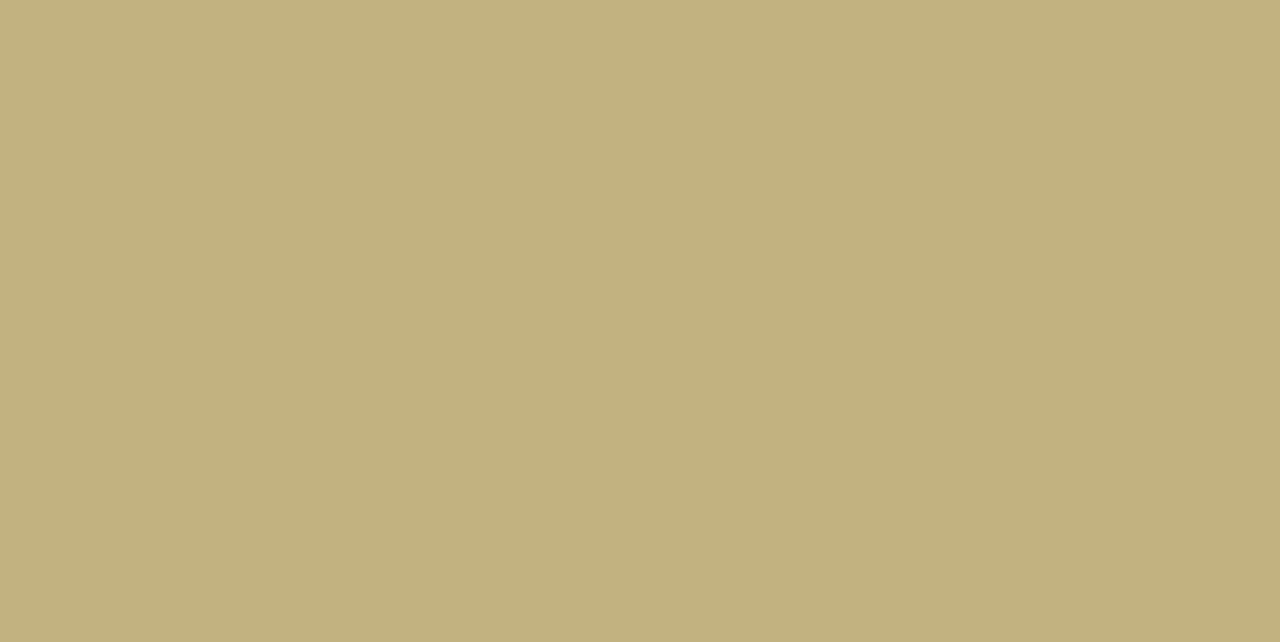
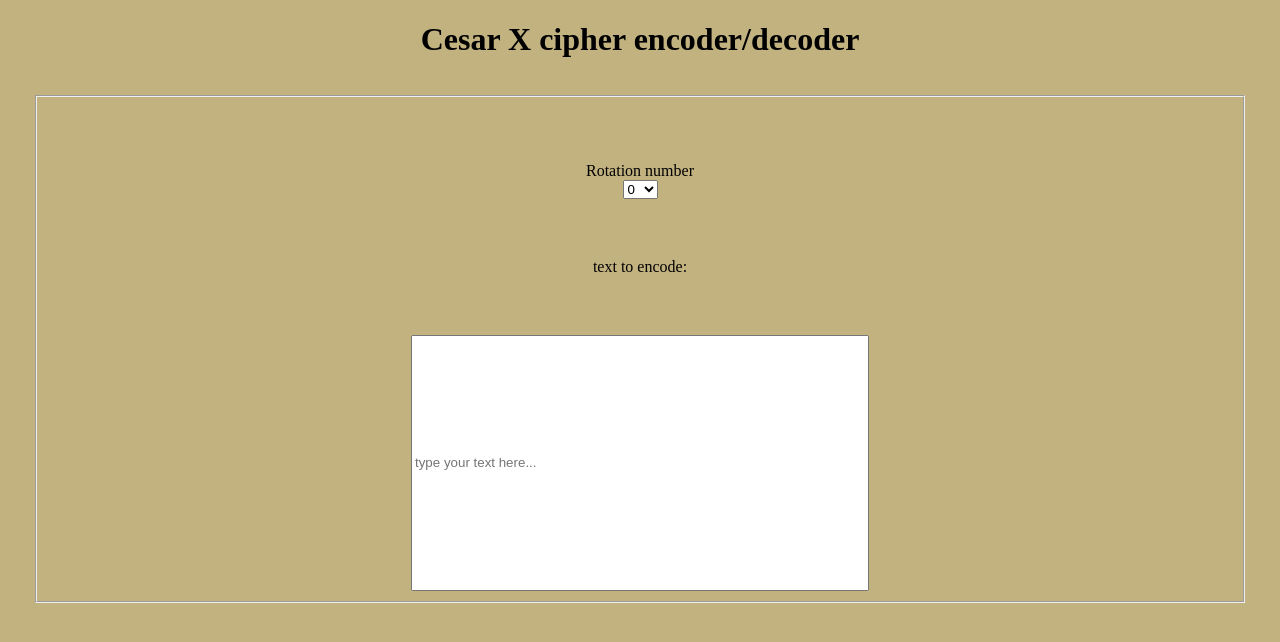
Before and after one commit to JonLundby/cesar-encrypt-decrypt, a plain HTML site: page index.html in a window 1280 px wide. Drawn offline with Linux system fonts and the light colour scheme.

Commit message:
added html rotation number selection and input text field

```diff
--- a/index.html
+++ b/index.html
@@ -1,15 +1,43 @@
 <!DOCTYPE html>
 <html lang="en">
-<head>
-    <meta charset="UTF-8">
-    <meta name="viewport" content="width=device-width, initial-scale=1.0">
-    <link rel="shortcut icon" href="#" type="image/x-icon">
-    <link rel="stylesheet" href="style.css">
+  <head>
+    <meta charset="UTF-8" />
+    <meta name="viewport" content="width=device-width, initial-scale=1.0" />
+    <link rel="shortcut icon" href="#" type="image/x-icon" />
+    <link rel="stylesheet" href="style.css" />
     <title>Cesar Decoder/Encoder</title>
-</head>
-<body>
+  </head>
+  <body>
+    <header>
+      <h1>Cesar X cipher encoder/decoder</h1>
+    </header>
+
+    <main>
+        <fieldset>
+            <!-- rotation number -->
+            <label for="rotation-number" id="rotation-number">Rotation number</label>
+            <select name="rotation-number" style="width: 35px;">
+              <option value="0">0</option>
+              <option value="1">1</option>
+              <option value="2">2</option>
+              <option value="3">3</option>
+              <option value="4">4</option>
+              <option value="5">5</option>
+              <option value="6">6</option>
+              <option value="7">7</option>
+              <option value="8">8</option>
+              <option value="9">9</option>
+            </select>
 
 
+            <!-- user text -->
+            <label for="user-text" id="user-text-label">text to encode:</label>
+            <input type="text" id="user-text" style="width: 450px; height: 250px;" placeholder="type your text here..."/>
+
+        </fieldset>
+
+    </main>
+
     <script src="script.js"></script>
-</body>
+  </body>
 </html>
--- a/script.js
+++ b/script.js
@@ -4,7 +4,7 @@ const alphabetStr = "abcdefghijklmnopqrstuvwxyzABCDEFGHIJKLMNOPQRSTUVWXYZ";
 let alphabetArr = [];
 let userTextStr = "the rat is in the house";
 let userTextArr = [];
-let rotationNum = 5;
+let rotationNum = -4;
 let encryptionArr = [];
 let encryptedLetter = "";
 let encryptedText = "";
--- a/style.css
+++ b/style.css
@@ -1,4 +1,35 @@
 body {
+    user-select: none;
     background-color: #c2b280;
     /* background-color: #920; */
 }
+
+header {
+    text-align: center;
+    /* background-color: aliceblue; */
+    /* width: 600px;
+    height: 200px; */
+}
+
+main{
+    display: grid;
+    grid-template-columns: 1;
+    margin: 10px;
+    padding: 15px;
+}
+
+fieldset {
+    display: grid;
+    grid-template-columns: 1;
+    justify-items: center;
+}
+
+#rotation-number {
+    text-align: center;
+    margin-top: 5%;
+}
+
+#user-text-label {
+    text-align: center;
+    margin: 5%;
+}
```
